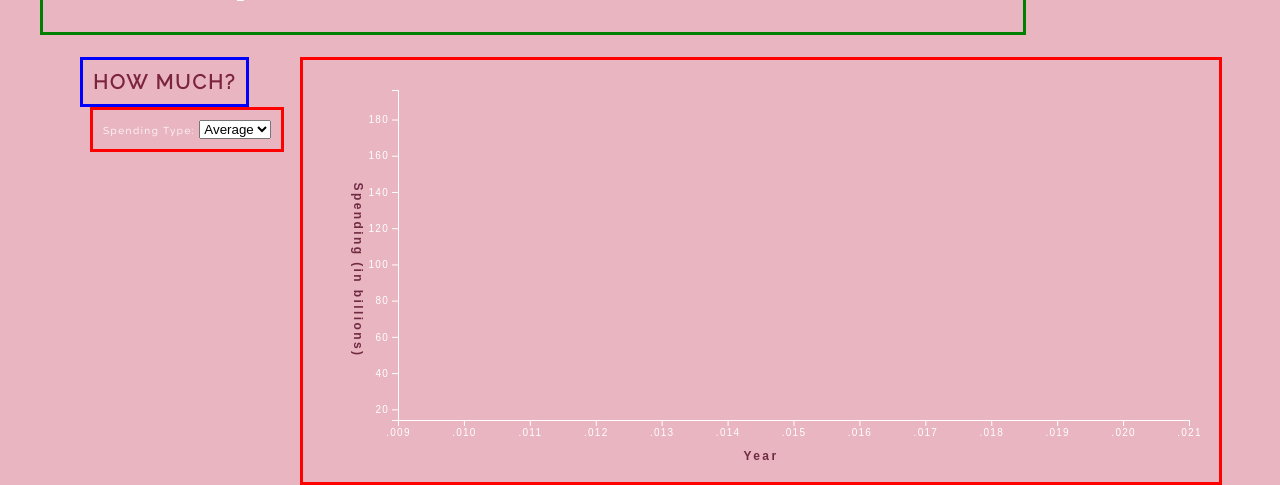
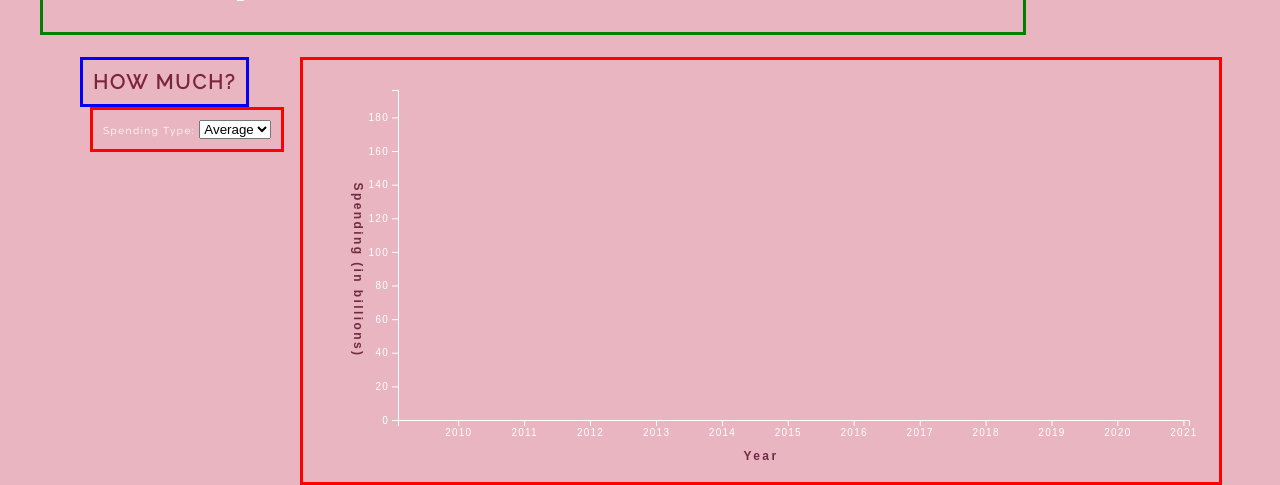
Before and after one commit to huang-melissa/exploratory-interactive-datavis, a plain HTML site: page index.html in a window 1280 px wide. Shown: the part 693-1178 px from the top of the page. Drawn offline with Linux system fonts and the light colour scheme; a web font is replaced by a local one.

Commit message:
changes after meeting

```diff
--- a/area.js
+++ b/area.js
@@ -30,7 +30,7 @@ d3.csv('../data/total_average_spending_years-nrf.csv', d3.autoType, (d) => {
   const Object = {
     Type: d.Type,
     Value: +d.Value,
-    Year: new Date(+d.Year)
+    Year: new Date(+d.Year, 1, 1)
   }
   return Object
 })
@@ -51,7 +51,7 @@ function init() {
     .domain(d3.extent(state.data, d => d.Year))
     .range([margin.left, width - margin.right])
   yScale = d3.scaleLinear()
-    .domain(d3.extent(state.data, d =>d.Value))
+    .domain([0, d3.max(state.data, d =>d.Value)])
     .range([height - margin.bottom, margin.top])
   // + AXES
   const xAxis = d3.axisBottom(xScale)
--- a/index.html
+++ b/index.html
@@ -14,13 +14,17 @@
     <!-- <label for="dropdown">Spending Type:</label>
     <select id="dropdown" name="dropdown"></select> -->
     <dive id="viz">
-      <div id="barintro"> ON WHOM? </div>
 
+    <div id="barintro"> ON WHOM? </div>
     <div id="barchart-container"></div>
+
     <div id="areaintro"> HOW MUCH? </div>
-    <div id="areadrop">  <label for="dropdown">Spending Type:</label>
+    <div id="areadrop">
+      <label for="dropdown">Spending Type:</label>
       <select id="dropdown" name="dropdown"></select></div>
+
     <div id="area-container"> </div>
+
   </div>
     <script src="../lib/d3.js"></script>
     <script src="bar.js"></script>
```
